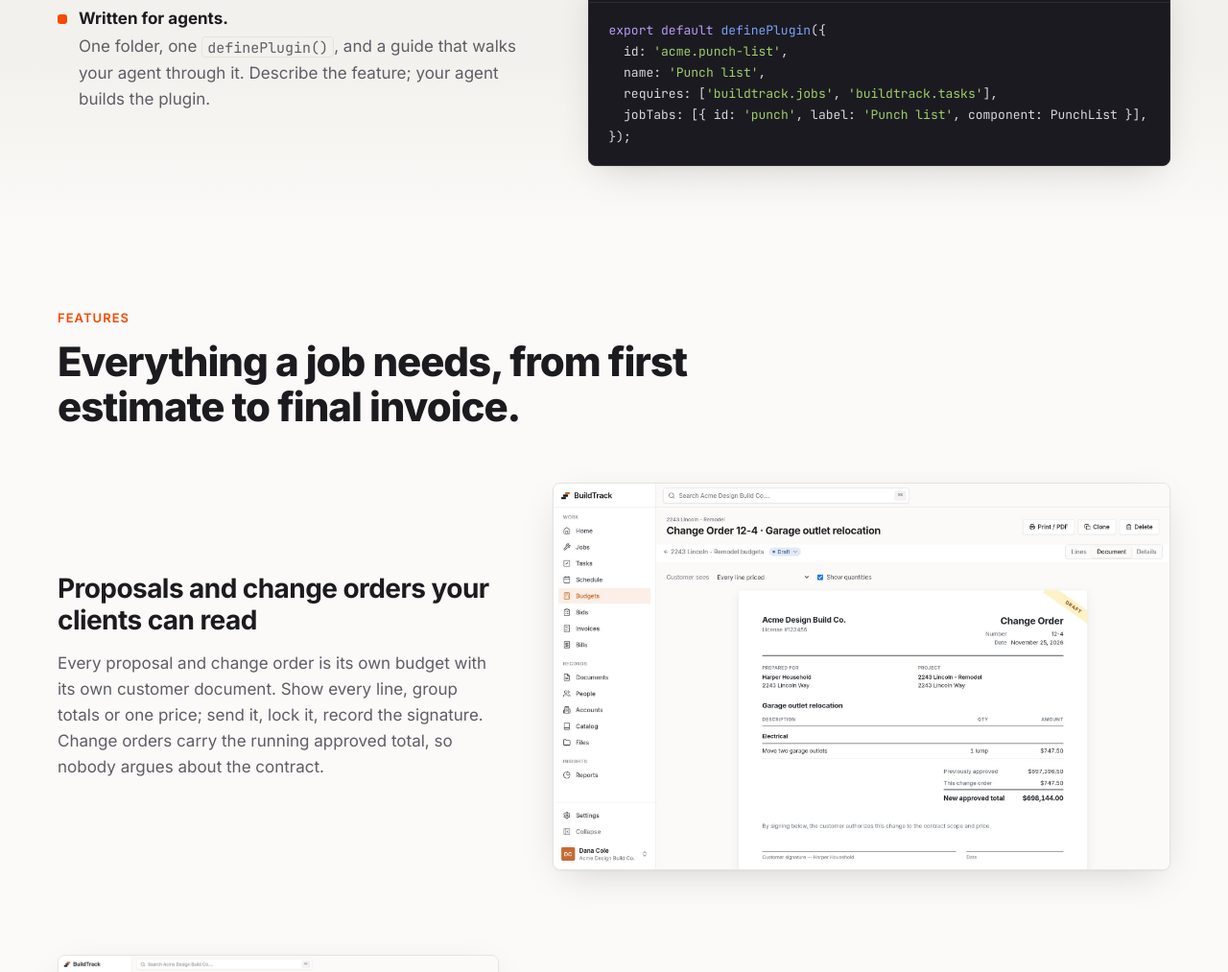
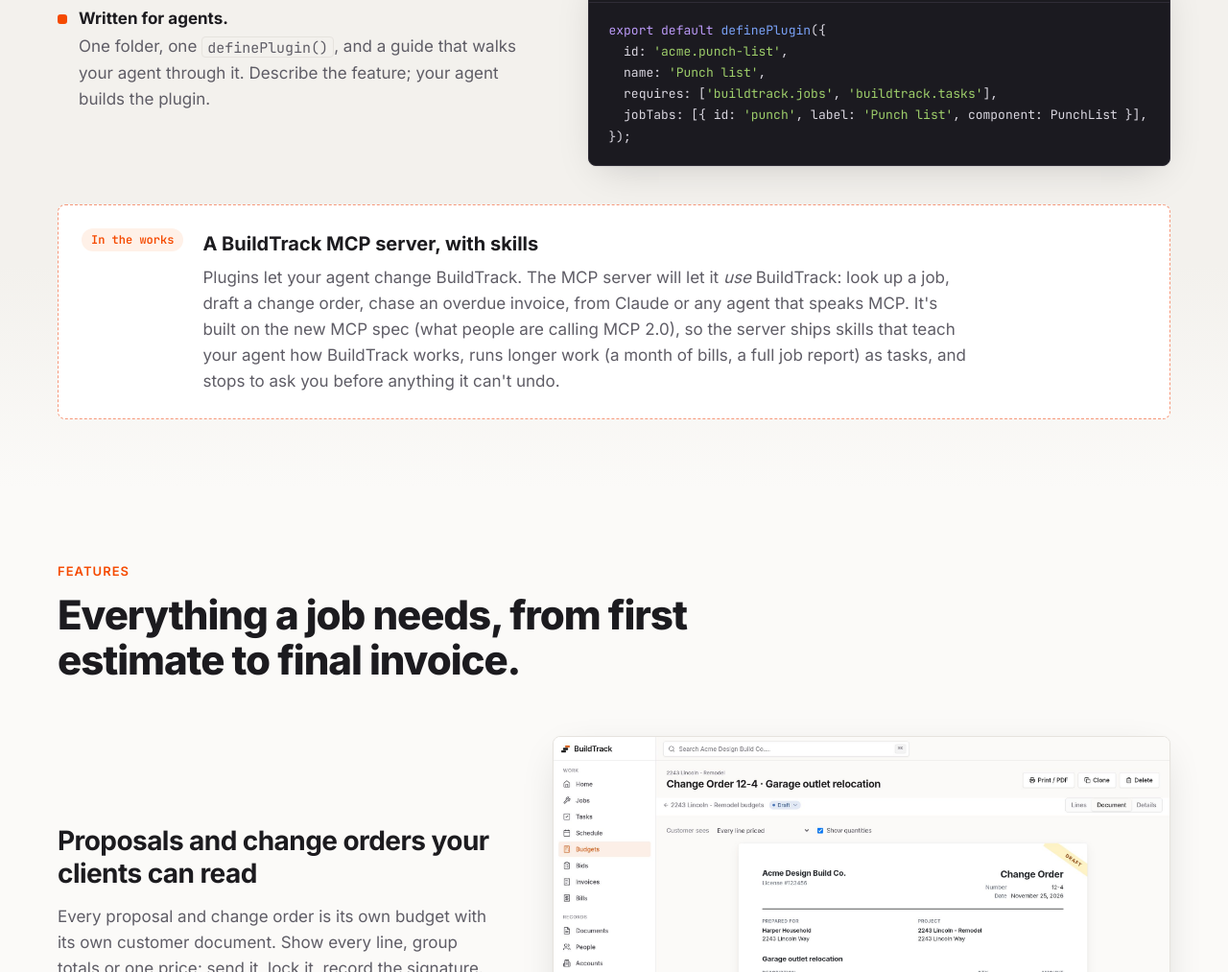
Before and after one commit to Cody-Design-Build/buildtrack-site, a plain HTML site: page index.html in a window 1280 px wide. Shown: the part 2755-3768 px from the top of the page at 96% size. Drawn offline with Linux system fonts and the light colour scheme.

Commit message:
Plugins section: MCP server with skills, marked as in the works (#9)
Co-authored-by: Claude Opus 5.5 <noreply@anthropic.com>

```diff
--- a/index.html
+++ b/index.html
@@ -119,6 +119,13 @@
   jobTabs: [{ id: <span class="s">'punch'</span>, label: <span class="s">'Punch list'</span>, component: PunchList }],
 });</pre>
               </div>
+            </div>
+          </div>
+          <div class="mcp-card">
+            <span class="soon">In the works</span>
+            <div>
+              <h3>A BuildTrack MCP server, with skills</h3>
+              <p>Plugins let your agent change BuildTrack. The MCP server will let it <em>use</em> BuildTrack: look up a job, draft a change order, chase an overdue invoice, from Claude or any agent that speaks MCP. It's built on the new MCP spec (what people are calling MCP&nbsp;2.0), so the server ships skills that teach your agent how BuildTrack works, runs longer work (a month of bills, a full job report) as tasks, and stops to ask you before anything it can't undo.</p>
             </div>
           </div>
         </div>
--- a/styles.css
+++ b/styles.css
@@ -269,6 +269,11 @@ section { padding: 72px 0; }
 .plug-tiles .yours::before { display: none; }
 .plug-contract { display: flex; align-items: center; gap: 8px; font-size: 13px; color: var(--muted); }
 .cost-dot { flex: none; width: 8px; height: 8px; border-radius: 50%; }
+.mcp-card { display: grid; grid-template-columns: auto minmax(0, 1fr); gap: 20px; align-items: start; margin-top: 40px; padding: 24px; border: 1px dashed color-mix(in oklab, var(--brand) 55%, var(--border)); border-radius: var(--radius); background: var(--card); }
+@media (max-width: 640px) { .mcp-card { grid-template-columns: 1fr; gap: 12px; } }
+.mcp-card h3 { margin: 0 0 6px; font-size: 20px; }
+.mcp-card p { margin: 0; color: var(--muted); max-width: 75ch; }
+.soon { justify-self: start; padding: 4px 10px; border-radius: 999px; background: var(--brand-soft); color: var(--brand); font: 600 12px 'JetBrains Mono', monospace; white-space: nowrap; }
 .code-card { background: #1b1a20; border: 1px solid #2f2c36; border-radius: var(--radius); box-shadow: var(--shadow); overflow: hidden; }
 .code-card pre { margin: 0; padding: 18px 20px; font: 13px/1.7 'JetBrains Mono', ui-monospace, monospace; color: #d9d6df; white-space: pre-wrap; overflow-wrap: anywhere; }
 .code-card .k { color: #bb9af7; }
```
